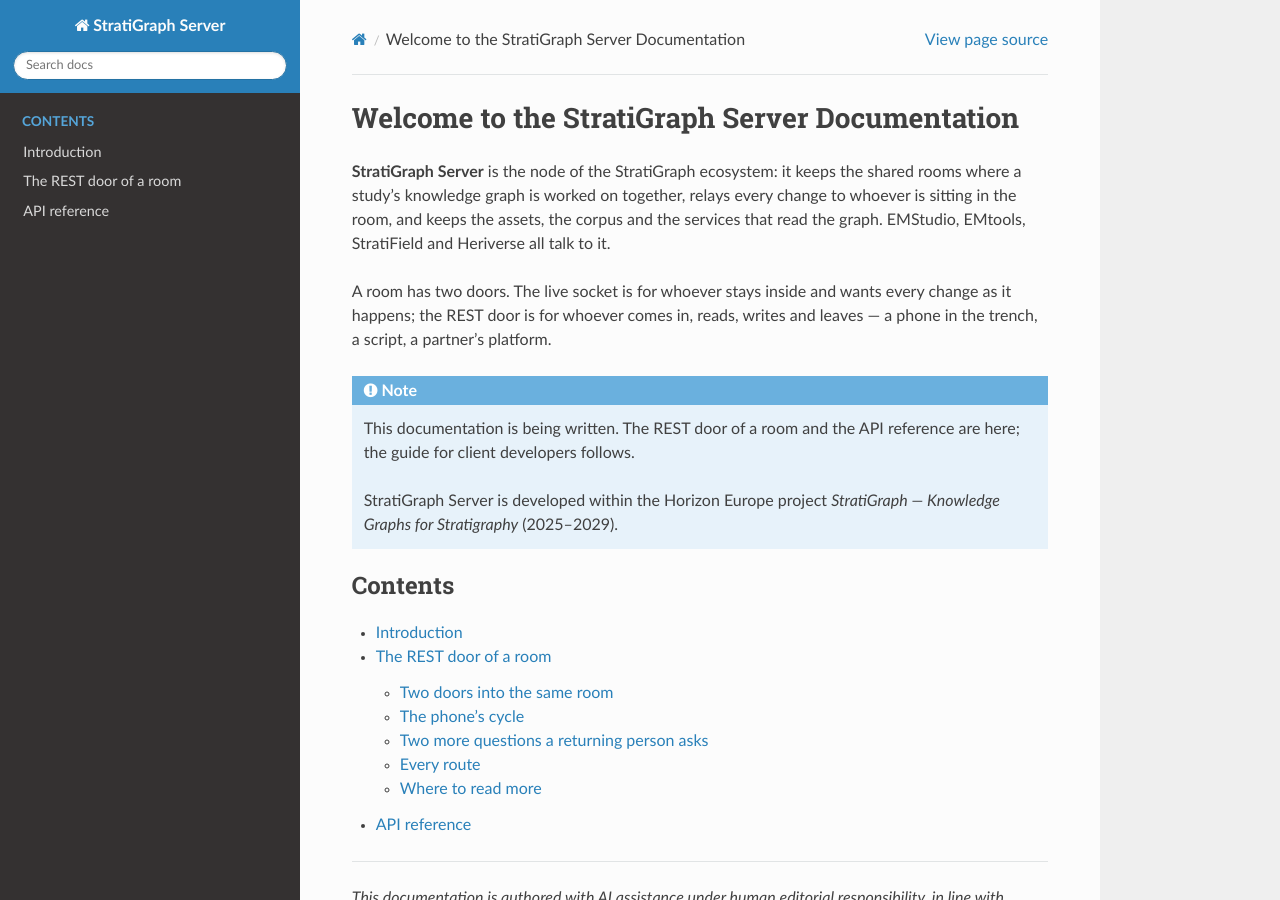
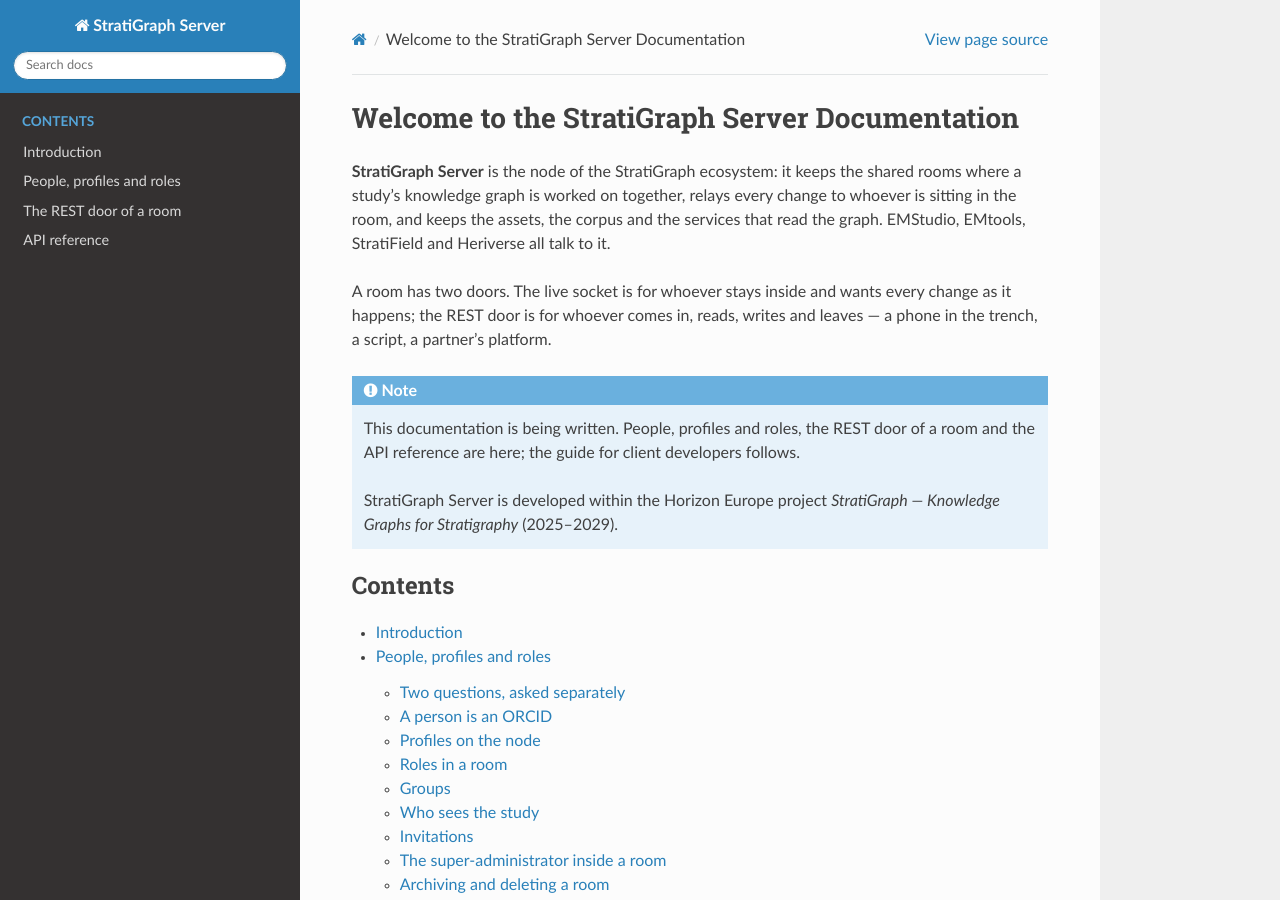
Before and after one commit to StratiGraph-ECCCH/stratigraph-server-doc, a Sphinx documentation site: the page built from docs/index.rst, in a window 1280 px wide and 900 px high. Built offline with Sphinx 7.4.7 and the Read the Docs theme 3.1.0, drawn with Linux system fonts in a browser that asks for light colours; part of the change alters nothing that is shown.

Commit message:
People, profiles and roles: node profiles, room roles, groups, visibility, invitations, archiving and deleting

```diff
--- a/docs/index.rst
+++ b/docs/index.rst
@@ -11,8 +11,8 @@ as it happens; the REST door is for whoever comes in, reads, writes and leaves
 the trench, a script, a partner's platform.
 
 .. note::
-   This documentation is being written. The REST door of a room and the API
-   reference are here; the guide for client developers follows.
+   This documentation is being written. People, profiles and roles, the REST
+   door of a room and the API reference are here; the guide for client developers follows.
 
    StratiGraph Server is developed within the Horizon Europe project *StratiGraph —
    Knowledge Graphs for Stratigraphy* (2025–2029).
@@ -22,5 +22,6 @@ the trench, a script, a partner's platform.
    :caption: Contents
 
    introduction
+   roles-and-users
    rest-api
    api-reference
--- /dev/null
+++ b/docs/roles-and-users.rst
@@ -0,0 +1,289 @@
+People, profiles and roles
+==========================
+
+StratiGraph Server · for whoever looks after a node and for anyone who wants to
+know who may do what in a study. The rules on this page are the ones the server
+enforces (``app/access.py``, ``app/operators.py``); the parts that are decided
+but not built yet are marked **Planned**, so the page says what a node does today
+and where it is going.
+
+Two questions, asked separately
+-------------------------------
+
+Every request a node receives raises two questions. *Who are you?* is answered by
+the identity provider of the node (Keycloak), and the answer is always an ORCID.
+*What may you do here?* is answered by the server itself, because it is a
+question about a study the server holds and about the people who work on it.
+
+The answer to the second question has two levels:
+
+* a **profile on the node** says what a person may do with the node as a whole:
+  create studies, manage people, look after the storage;
+* a **role in a room** says what a person may do with one study: read it, write
+  it, decide who else comes in.
+
+The two levels are independent. Somebody can be a plain user of the node and the
+owner of a room, or look after the whole node and be a reader in a study.
+
+A person is an ORCID
+--------------------
+
+A node knows a person by their ORCID iD, and by nothing else. The same iD signs
+every operation that person writes into a graph, owns the rooms they create and
+appears in the member lists of rooms and groups. A name is shown beside it for
+convenience; the iD is what the server compares.
+
+**Adding a person.** The node manager adds a person by their ORCID and chooses,
+explicitly, the profile they receive on the node. When nothing is chosen the
+person is a *user*: creating studies is something a person is given, never
+something they find themselves able to do.
+
+**Signing in, with and without a network.** With a connection a person signs in
+with ORCID. A node in the field often has no connection, so every person also
+receives a **local password** from the node: their ORCID iD as the user name and
+a password kept by the node's own Keycloak, which runs on the node and needs no
+internet. The node stands as guarantor for that person until the network comes
+back. The first password is temporary and is changed at the first sign-in; when
+it is forgotten, the node manager sets a new temporary one.
+
+.. note::
+
+   **Today** a person is accredited by adding the iD to ``accredited.yaml`` and
+   running ``dev-stack/accredit.sh``, which creates the Keycloak user and its
+   password.
+
+   **Planned** — the node console does the same in one place: add a person by
+   ORCID, choose the profile, set or reset the local password, revoke access.
+
+Profiles on the node
+--------------------
+
+.. list-table::
+   :header-rows: 1
+   :widths: 22 78
+
+   * - Profile
+     - What it may do
+   * - **Super-administrator**
+     - Looks after the node. Adds people by ORCID, chooses their profile, sets
+       and resets their local password, revokes their access. Sees the list of
+       every room on the node, archives and deletes rooms. Looks after the
+       storage: the bucket, the orphan files, the quotas, the health of the
+       services.
+   * - **Node editor**
+     - Creates rooms, and becomes the owner of each room created. Creates
+       groups, and manages each group created. Otherwise works like a user.
+   * - **User**
+     - The starting profile. Enters the rooms where somebody gave them a role,
+       or where an invitation link brought them.
+
+The super-administrator is what the server calls the node **operator**. The
+capability comes from the deployment — the realm role ``em-operator``, or the
+allow-list ``EM_OPERATORS`` — and from nowhere else: there is no endpoint that
+grants it, and nobody can give it to themselves. An empty configuration means
+that nobody is an operator.
+
+.. note::
+
+   **Planned** — the *node editor* profile. Today any person who has signed in
+   may create rooms and groups; from the profile on, only node editors and
+   super-administrators may. The console will also refuse to demote the last
+   super-administrator, so a node is never left without anybody who can look
+   after it.
+
+Roles in a room
+---------------
+
+A room is where one study is worked on: its Extended Matrix graph, the people
+who may enter and their roles. Each room has exactly one live graph, and each
+live graph belongs to exactly one room.
+
+.. list-table::
+   :header-rows: 1
+   :widths: 18 82
+
+   * - Role
+     - What it may do
+   * - **Reader** (``viewer``)
+     - Opens the room, reads the graph, sees and downloads its files, reads the
+       conversation.
+   * - **Editor** (``editor``)
+     - Everything a reader does, and writes: changes the graph, uploads files,
+       keeps snapshots of a Blender working file, writes in the conversation.
+   * - **Administrator** (``admin``)
+     - Everything an editor does, and manages the people: adds, removes and
+       changes editors and readers, people or groups; creates and revokes
+       invitation links; decides who sees the study (public, restricted,
+       embargo); archives the room and brings it back.
+   * - **Owner** (``owner``)
+     - One per room. Everything an administrator does, and manages the
+       administrators, hands the room to a new owner, deletes the room.
+
+**Who manages whom.** The owner may assign any role, including administrator,
+and may hand the room over. An administrator manages editors and readers only:
+an administrator cannot change an owner or another administrator, which is what
+keeps an administrator from promoting themselves. Everybody else manages nobody.
+Each refusal comes with a sentence that says which of these rules applied.
+
+**Creating a room.** Whoever creates a room is its owner, written into the
+room's access list at once.
+
+Groups
+------
+
+A **group** is a team: a named list of ORCIDs. A group can hold a role in a room
+— reader, editor or administrator, never owner — so a team is given access once,
+instead of adding each of its members to every room where they work. A group is
+managed by whoever created it.
+
+When a person has a role of their own and one or more roles through groups, the
+role that counts is **the highest**. Joining a team therefore never takes a
+permission away. Leaving a team takes away only the roles that came through that
+team; a role given to the person directly stays.
+
+Who sees the study
+------------------
+
+A study is **public** or **restricted**, and the choice belongs to the room's
+administrators and owner.
+
+* A **public** study can be read by anyone, including somebody who has not signed
+  in: that is what publishing means.
+* A **restricted** study is read only by people who have signed in *and* have a
+  role in the room. Signing in without a role is not enough.
+
+An **embargo** is a date. Until the date, the study behaves as restricted
+whatever its declared visibility; when the date passes, the study goes back to
+what it declares. The room and the Catalog follow the same rule, so the list of
+published studies and the door of the room always agree.
+
+Invitations
+-----------
+
+An administrator or the owner can create an **invitation link** that offers the
+role of editor or reader. Three things do three jobs: the link opens the door,
+the ORCID says who came in, and the role comes from the link. A link
+authenticates nobody, so a link pasted in the wrong chat lets nobody in without
+their own sign-in. Links expire, and can be revoked at any time.
+
+The super-administrator inside a room
+-------------------------------------
+
+Inside a room, the super-administrator counts for the role they hold *in that
+room*: an editor there is an editor, an administrator there is an administrator.
+Looking after the node gives the right to archive or delete a room, and to see
+its files from the storage side for maintenance; it gives no right to change the
+graph or the people of a study.
+
+.. note::
+
+   **Planned** — one exception, for a room left without anybody who can manage
+   it (the owner is gone and no administrator remains): the super-administrator
+   may hand the room to a new owner, and that act is written to the node's
+   record. It rescues the room without entering it.
+
+Archiving and deleting a room
+-----------------------------
+
+**Archiving** is the reversible gesture: the room stays readable and citable,
+nobody writes in it any more, and it can be brought back. Administrators and the
+owner archive; so does the super-administrator, across the node.
+
+**Deleting** is for the owner and for the super-administrator only. The request
+must repeat the id of the room, and it is refused while somebody is connected to
+the room, since their session would write the document back the moment they
+leave.
+
+What a deletion removes:
+
+* the room's record, its members, invitations and group grants;
+* its pending uploads and its log of operations;
+* its live graph — the em.json document, with **every revision** of it.
+
+What a deletion keeps, and says so in its answer:
+
+* the files: a file no other room cites becomes an **orphan**, listed for the
+  super-administrator, who decides whether to remove it;
+* the Blender snapshots (their register goes);
+* an em.json that another room still names as a reference.
+
+At a glance
+-----------
+
+.. list-table::
+   :header-rows: 1
+   :widths: 40 12 12 12 12 12
+
+   * - In a room
+     - Reader
+     - Editor
+     - Admin
+     - Owner
+     - Super-admin
+   * - Read the graph and the files
+     - ✓
+     - ✓
+     - ✓
+     - ✓
+     - by role
+   * - Write the graph, upload files
+     -
+     - ✓
+     - ✓
+     - ✓
+     - by role
+   * - Manage editors and readers, invitations
+     -
+     -
+     - ✓
+     - ✓
+     - by role
+   * - Decide who sees the study, embargo
+     -
+     -
+     - ✓
+     - ✓
+     - by role
+   * - Archive the room
+     -
+     -
+     - ✓
+     - ✓
+     - ✓
+   * - Manage administrators, hand the room over
+     -
+     -
+     -
+     - ✓
+     - rescue only (planned)
+   * - Delete the room
+     -
+     -
+     -
+     - ✓
+     - ✓
+
+.. list-table::
+   :header-rows: 1
+   :widths: 46 18 18 18
+
+   * - On the node
+     - User
+     - Node editor
+     - Super-admin
+   * - Enter rooms where one has a role
+     - ✓
+     - ✓
+     - ✓
+   * - Create rooms and groups
+     -
+     - ✓ (planned)
+     - ✓
+   * - Add people, choose profiles, set and reset local passwords
+     -
+     -
+     - ✓ (console planned)
+   * - See every room, the storage, the health of the node
+     -
+     -
+     - ✓
```
